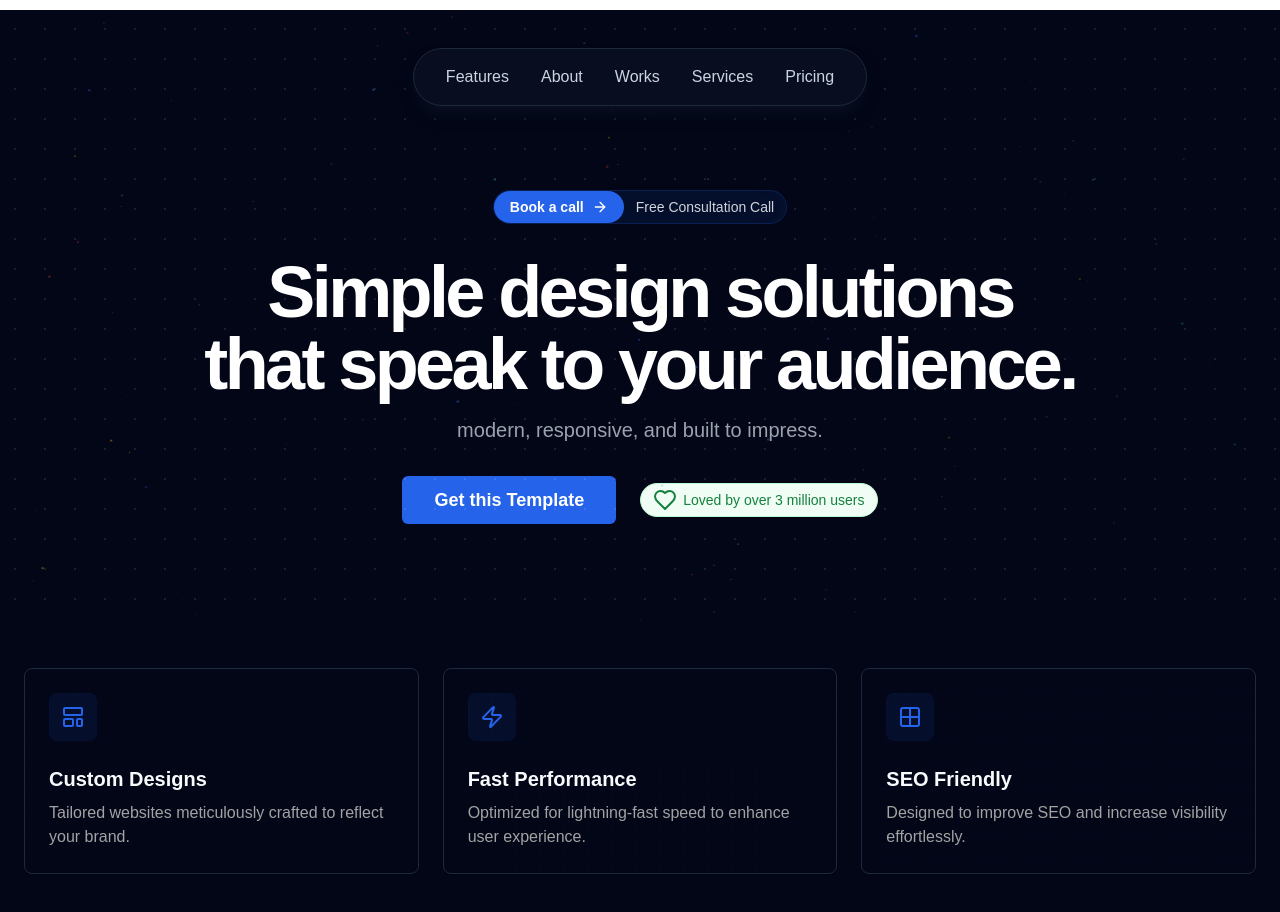
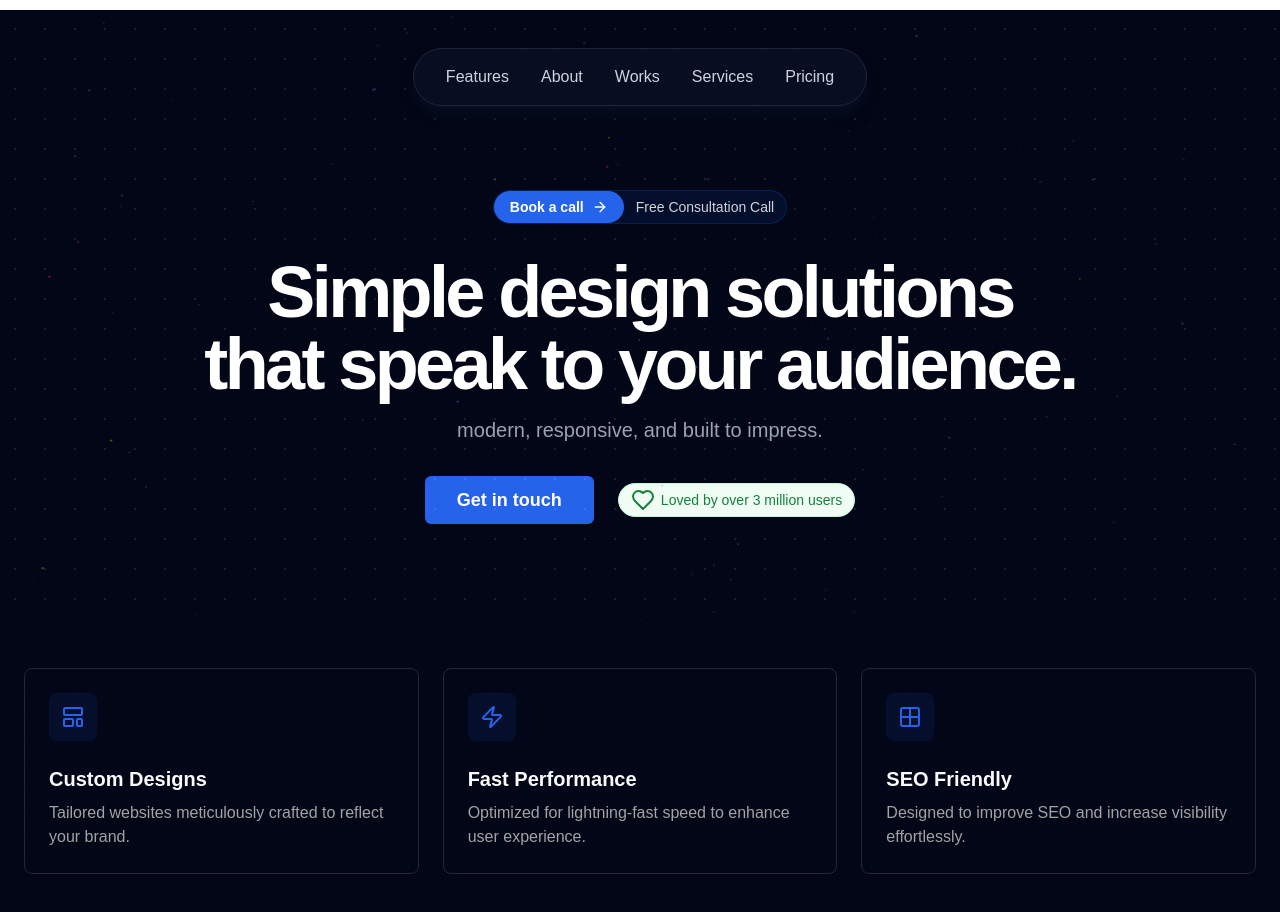
Before and after one commit to nicolasmoyano/bf-app, a Next.js app: page / in a window 1280 px wide. Shown: the top 912 px of the page. Built offline with nearby package versions, Linux system fonts and the light colour scheme.

Commit message:
changed text on CTA button in Hero

```diff
--- a/app/components/Hero/Hero.tsx
+++ b/app/components/Hero/Hero.tsx
@@ -57,7 +57,7 @@ export default function Hero() {
               size="lg"
               className="w-full sm:w-auto bg-blue-600 px-6 sm:px-8 py-4 sm:py-6 text-base sm:text-lg font-semibold text-white hover:bg-blue-600/90"
             >
-              Get this Template
+              Get in touch
             </Button>
             <Chip
               icon={<Heart />}
```
